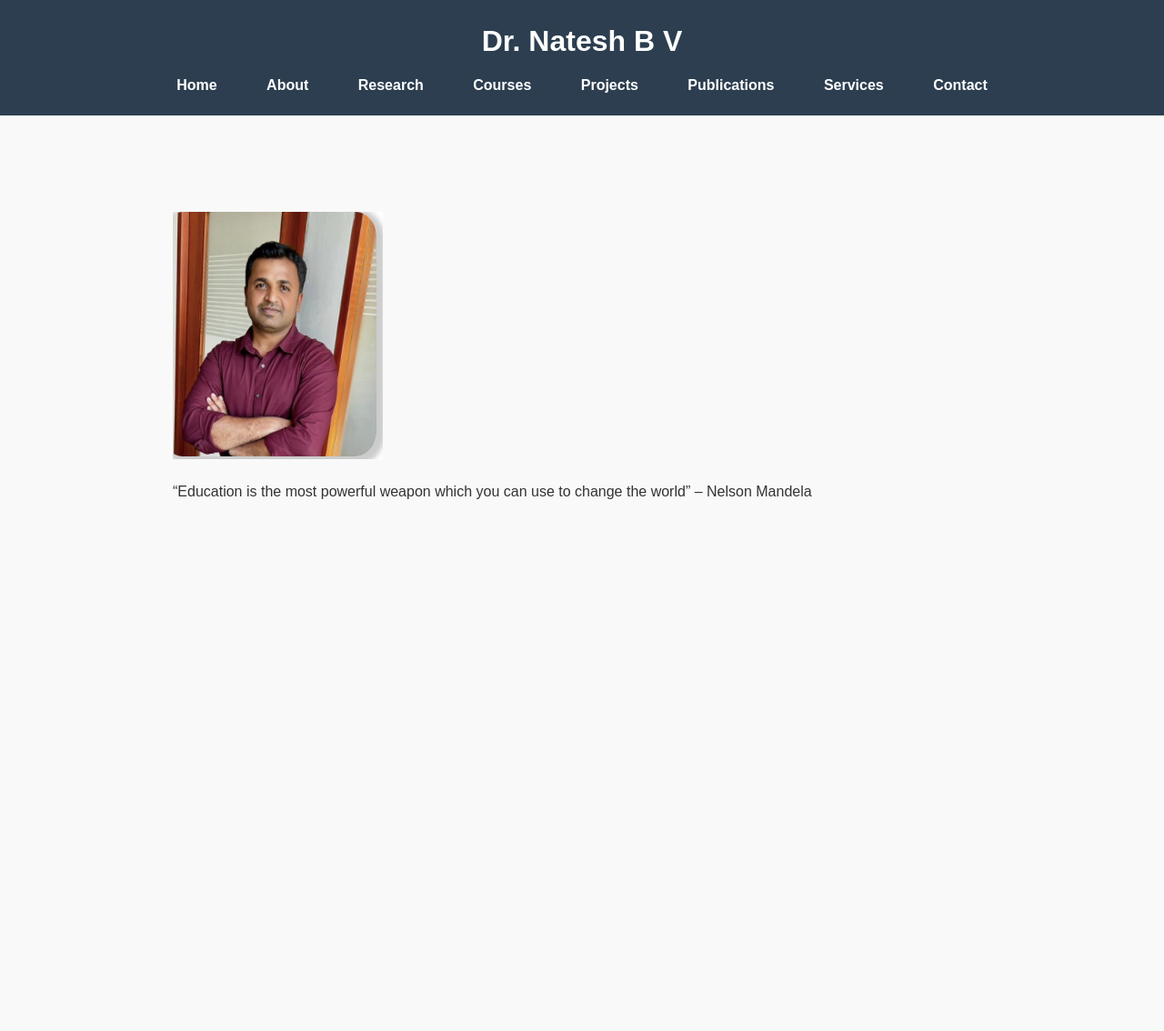
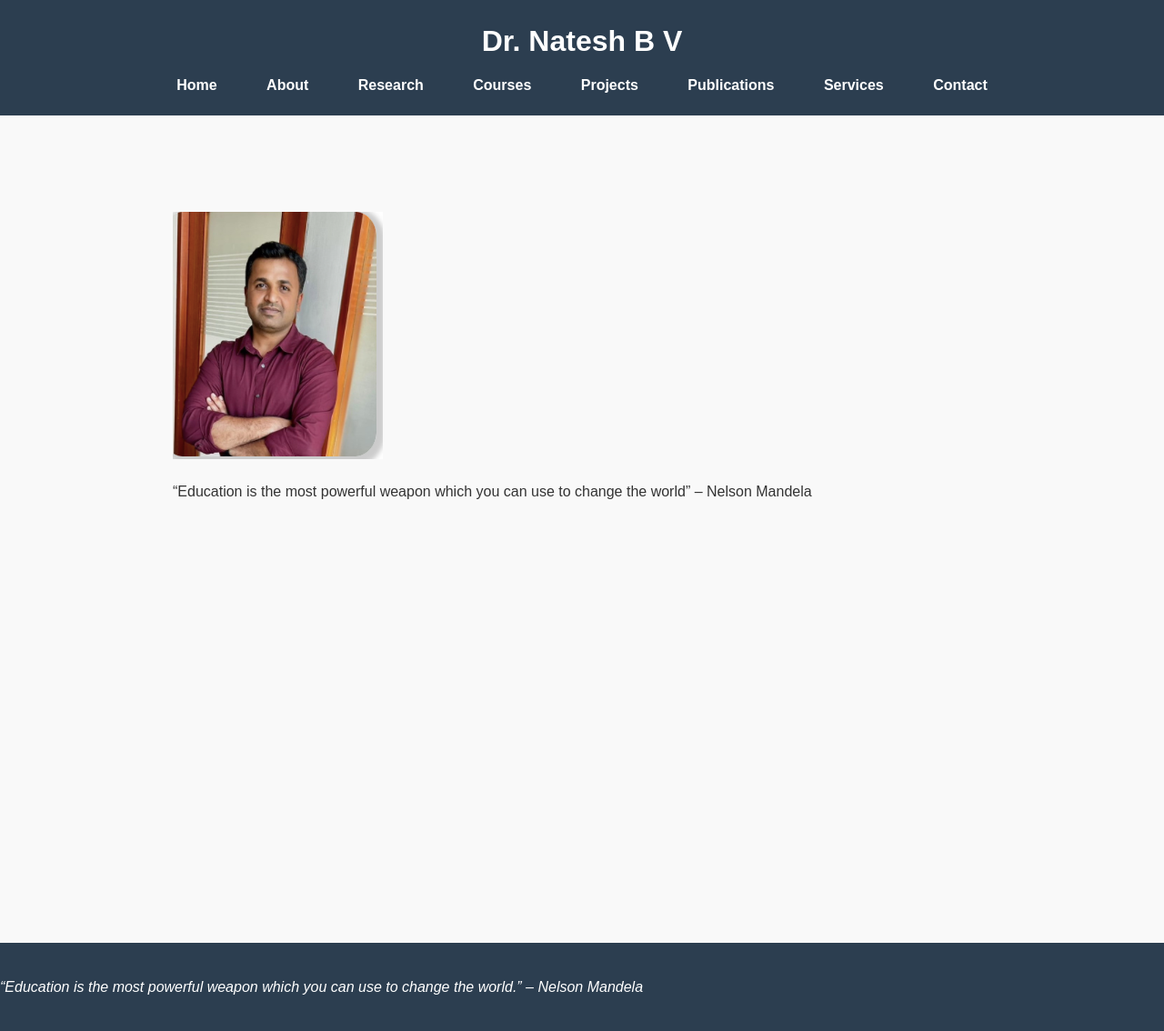
Before and after one commit to Nateshbv/Nateshbv.github.io, a Jekyll site: the page built from index.md, in a window 1280 px wide. Shown: the whole page at 91% size. Built offline with Jekyll 4.4.1, drawn with Linux system fonts in a browser that asks for light colours; before the commit the page ends 1007 px from its top, so only the background shows below that; some of the changed lines change nothing that is shown.

Commit message:
Update default.html

```diff
--- a/_layouts/default.html
+++ b/_layouts/default.html
@@ -3,7 +3,9 @@
 <head>
   <meta charset="UTF-8">
   <meta name="viewport" content="width=device-width, initial-scale=1.0">
-  <title>{{ site.title }}</title>
+  <title>{{ page.title | default: site.title }}</title>
+  <meta name="description" content="{{ page.description | default: site.description }}">
+  <meta name="robots" content="index, follow">
   <link rel="stylesheet" href="{{ '/assets/css/style.css' | relative_url }}">
 </head>
 <body>
@@ -24,9 +26,9 @@
     </main>
 
     <!-- Footer -->
-<!--     <footer>
+    <footer>
       <p>“Education is the most powerful weapon which you can use to change the world.” – Nelson Mandela</p>
-    </footer> -->
+    </footer>
   </div>
 </body>
 </html>
```
